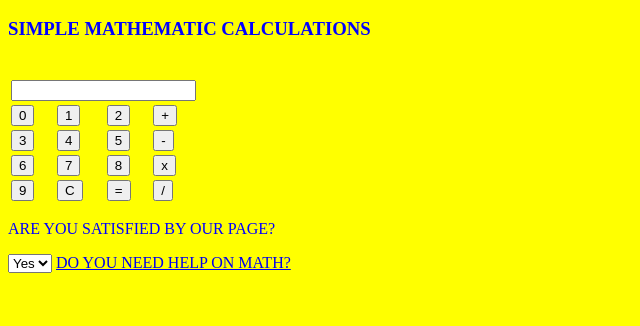
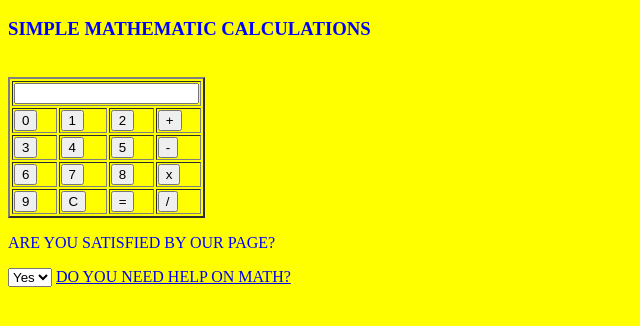
Before and after one commit to Deniz666/Deniz666.github.io, a website: page index.html in a window 1280 px wide. Shown: the part 48-374 px from the top of the page, without its empty margins (0-640 px from the left). Drawn offline with nearby package versions, Linux system fonts and the light colour scheme.

Commit message:
Added files via upload
Homework

```diff
--- a/index.html
+++ b/index.html
@@ -1,94 +1,46 @@
+  <html>
+      <body bgcolor="yellow">
 
-  <html>
-      <meta charset="UTF-8">
-        <meta name="viewport" content="width=device-width, initial-scale=1.0">
-        <script src="https://ajax.googleapis.com/ajax/libs/jquery/1.12.0/jquery.min.js"></script>
-
-     <head>
+      <head>
         <title>MATH IS A GORGEOUS SUBJECT</title>
 
-<!--        <style>
-            body {
-            text-align:center;
-               font-size: 100%;
-
-               width: 100%;
-               height: 100%;
-            }
-        </style>-->
-           </head>
-
-    <body bgcolor="yellow">
+    <body>
         <font color="blue">
 
          <h1>LET`S DO SOME MATH</h1>
 
 <h3>SIMPLE MATHEMATIC CALCULATIONS</h3>
 <br/>
-<table>
-
-
+<form Name="calc">
+<table border=2>
 <tr>
 <td colspan=4><input type=text Name="display"></td>
 </tr>
 <tr>
-<td>
-    <input type=button value="0" OnClick="calc.display.value+='0'"/>
-</td>
-<td>
-    <input type=button value="1" OnClick="calc.display.value+='1'"/>
-</td>
-<td>
-    <input type=button value="2" OnClick="calc.display.value+='2'"/>
-</td>
-<td>
-    <input type=button value="+" OnClick="calc.display.value+='+'">
-</td>
+<td><input type=button value="0" OnClick="calc.display.value+='0'"></td>
+<td><input type=button value="1" OnClick="calc.display.value+='1'"></td>
+<td><input type=button value="2" OnClick="calc.display.value+='2'"></td>
+<td><input type=button value="+" OnClick="calc.display.value+='+'"></td>
 </tr>
 <tr>
-<td>
-    <input type=button value="3" OnClick="calc.display.value+='3'">
-</td>
-<td>
-    <input type=button value="4" OnClick="calc.display.value+='4'">
-</td>
-<td>
-    <input type=button value="5" OnClick="calc.display.value+='5'">
-</td>
-<td>
-    <input type=button value="-" OnClick="calc.display.value+='-'">
-</td>
+<td><input type=button value="3" OnClick="calc.display.value+='3'"></td>
+<td><input type=button value="4" OnClick="calc.display.value+='4'"></td>
+<td><input type=button value="5" OnClick="calc.display.value+='5'"></td>
+<td><input type=button value="-" OnClick="calc.display.value+='-'"></td>
 </tr>
 <tr>
-<td>
-    <input type=button value="6" OnClick="calc.display.value+='6'">
-</td>
-<td>
-    <input type=button value="7" OnClick="calc.display.value+='7'">
-</td>
-<td>
-    <input type=button value="8" OnClick="calc.display.value+='8'">
-</td>
-<td>
-    <input type=button value="x" OnClick="calc.display.value+='*'">
-</td>
+<td><input type=button value="6" OnClick="calc.display.value+='6'"></td>
+<td><input type=button value="7" OnClick="calc.display.value+='7'"></td>
+<td><input type=button value="8" OnClick="calc.display.value+='8'"></td>
+<td><input type=button value="x" OnClick="calc.display.value+='*'"></td>
 </tr>
 <tr>
-<td>
-    <input type=button value="9" OnClick="calc.display.value+='9'">
-</td>
-<td>
-    <input type=button value="C" OnClick="calc.display.value=''">
-</td>
-<td>
-    <input type=button value="=" OnClick="calc.display.value=eval(calc.display.value)">
-</td>
-<td>
-    <input type=button value="/" OnClick="calc.display.value+='/'">
-</td>
+<td><input type=button value="9" OnClick="calc.display.value+='9'"></td>
+<td><input type=button value="C" OnClick="calc.display.value=''"></td>
+<td><input type=button value="=" OnClick="calc.display.value=eval(calc.display.value)"></td>
+<td><input type=button value="/" OnClick="calc.display.value+='/'"></td>
 </tr>
 </table>
-
 </form>
 
 <p> ARE YOU SATISFIED BY OUR PAGE?</p>
@@ -102,4 +54,5 @@
 </body>
 
 
+   </head>
 </html>
```
